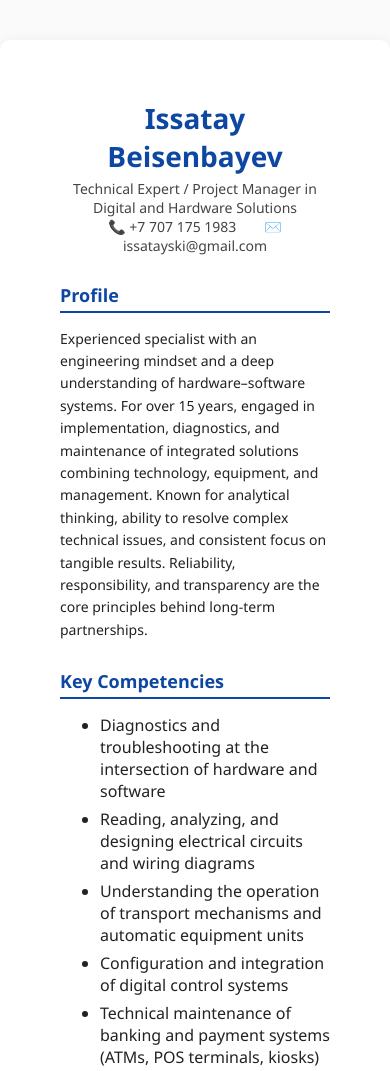
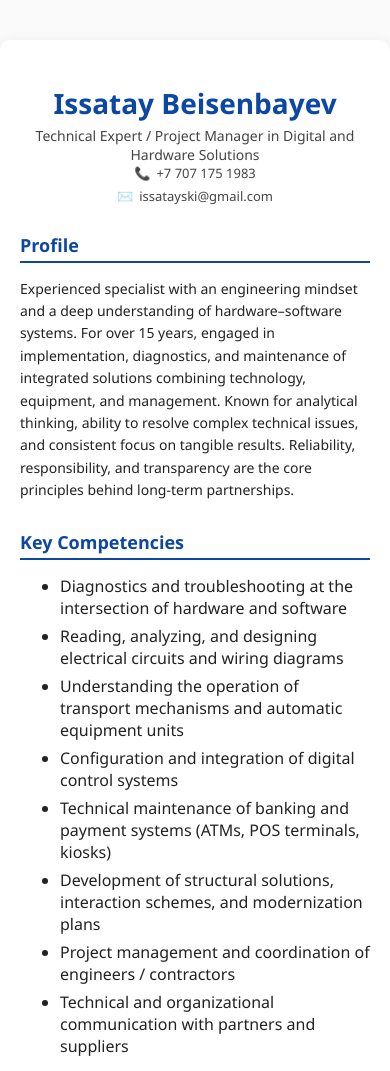
Before and after one commit to issatayski/issatayski.github.io, a plain HTML site: page index.html in a window 390 px wide. Shown: the top 1071 px of the page. Drawn offline with Linux system fonts and the light colour scheme.

Commit message:
Update index.html

```diff
--- a/index.html
+++ b/index.html
@@ -33,13 +33,25 @@
     padding-bottom: 4px;
     margin-top: 28px;
   }
-  .subtitle, .contacts {
+  .subtitle {
     text-align: center;
     color: #444;
     font-size: 14px;
   }
   .contacts {
+    display: flex;
+    justify-content: center;
+    flex-wrap: wrap;
+    gap: 10px;
+    text-align: center;
+    color: #444;
+    font-size: 14px;
     margin-bottom: 20px;
+  }
+  .contact-item {
+    display: flex;
+    align-items: center;
+    gap: 6px;
   }
   p {
     line-height: 1.6;
@@ -59,13 +71,30 @@
     margin-top: 30px;
     padding-top: 10px;
   }
+
+  /* Адаптивность */
+  @media (max-width: 600px) {
+    .container {
+      padding: 25px 20px;
+    }
+    .contacts {
+      flex-direction: column;
+      align-items: center;
+      gap: 5px;
+      font-size: 13px;
+    }
+  }
 </style>
 </head>
 <body>
 <div class="container">
   <h1>Issatay Beisenbayev</h1>
   <div class="subtitle">Technical Expert / Project Manager in Digital and Hardware Solutions</div>
-  <div class="contacts">📞 +7 707 175 1983  ✉️issatayski@gmail.com</div>
+
+  <div class="contacts">
+    <div class="contact-item">📞 <span>+7 707 175 1983</span></div>
+    <div class="contact-item">✉️ <span>issatayski@gmail.com</span></div>
+  </div>
 
   <h2>Profile</h2>
   <p>
```
